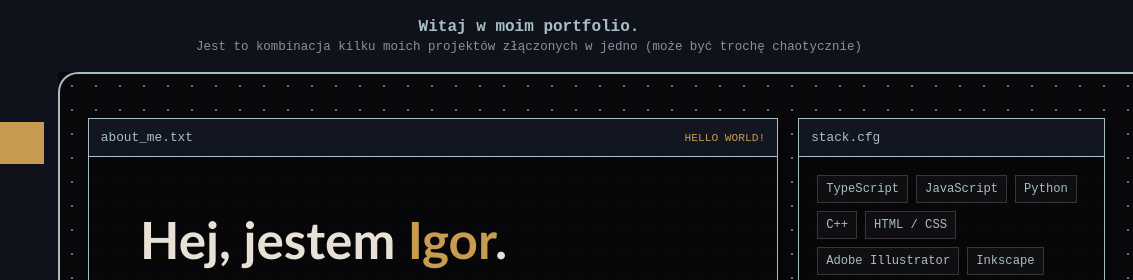
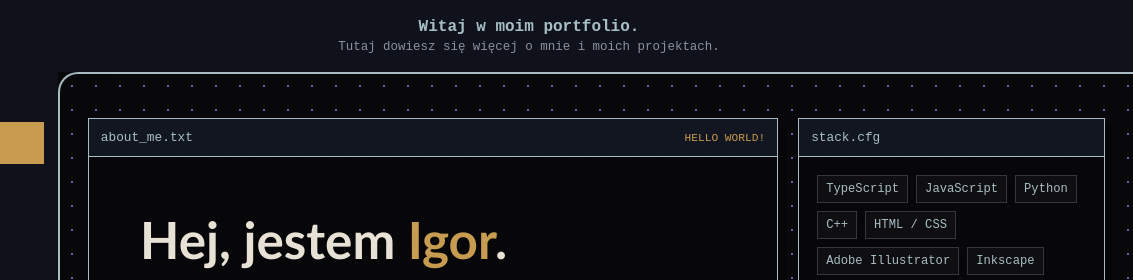
Before and after one commit to RyInnuh/portfolio, a plain HTML site: page index.html in a window 1280 px wide. Shown: the top 280 px of the page, 147-1280 px from the left. Drawn offline with Linux system fonts and the light colour scheme.

Commit message:
Kierunek strony się zmienił

```diff
--- a/index.html
+++ b/index.html
@@ -14,7 +14,7 @@
         </div>
         <div class="title">
             <b>Witaj w moim portfolio.</b>
-            <span>Jest to kombinacja kilku moich projektów złączonych w jedno (może być trochę chaotycznie)</span>
+            <span>Tutaj dowiesz się więcej o mnie i moich projektach.</span>
         </div>
     </header>
 
```
